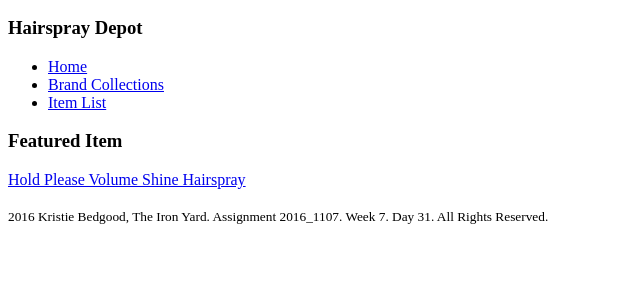
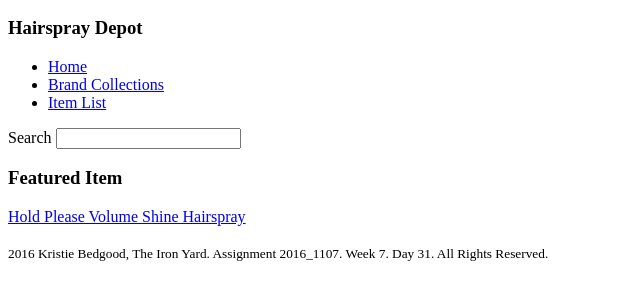
Before and after one commit to KBedgood/2016_1107_week7_day31_angular_routing, a website: page index.html in a window 1280 px wide. Shown: the part 50-350 px from the top of the page, without its empty margins (0-640 px from the left). Drawn offline with nearby package versions, Linux system fonts and the light colour scheme; some packages are replaced by stand-ins of ours.

Commit message:
forgot about the search box

```diff
--- a/index.html
+++ b/index.html
@@ -11,8 +11,7 @@ A filter formats the value of an expression-->
             <title>Week 7. Day 34. kb</title>
             <meta charset="UTF-8">
             <meta name='author' content='Kristie Bedgood'>
-                                    <script src="https://ajax.googleapis.com/ajax/libs/angularjs/1.5.3/angular.min.js "></script>
-
+            <script src="https://ajax.googleapis.com/ajax/libs/angularjs/1.5.3/angular.min.js "></script>
             <script src="http://unpkg.com/angular-ui-router/release/angular-ui-router.min.js"></script>
 </head>
 <header>
@@ -25,8 +24,10 @@ A filter formats the value of an expression-->
                                     <li><a ui-sref="list">Item List</a></li>
                         </ul>
             </nav>
-
-             <main ui-view></main>
+            <div>Search
+                        <input type="text" name="" value="">
+            </div>
+            <main ui-view></main>
 
             <body>
                         <footer>
```
